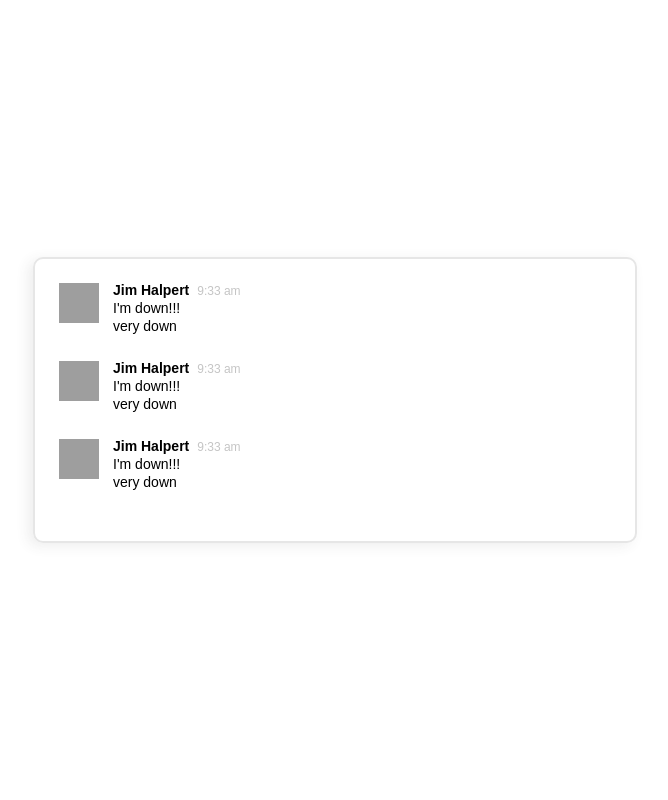
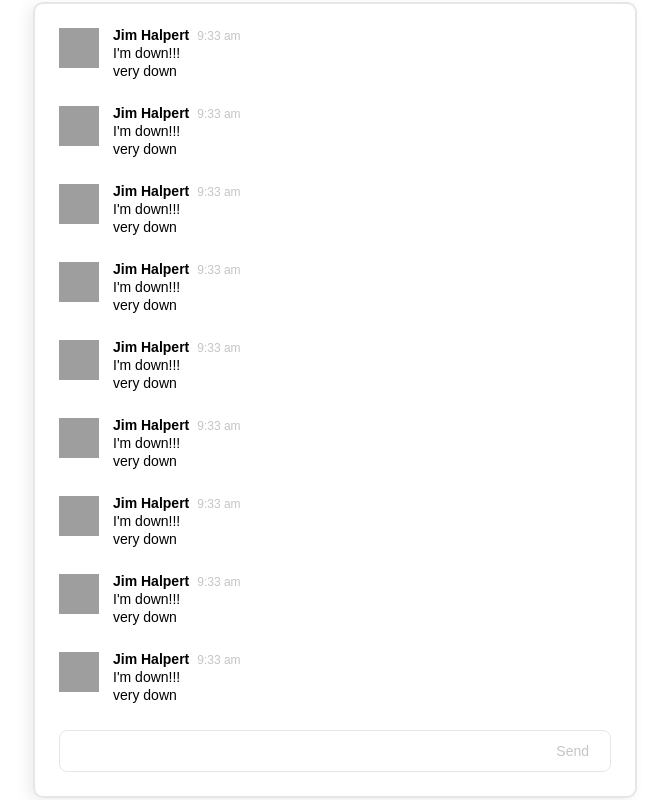
Before and after one commit to Angelfire/realtime-chat, a React app: page / in a window 1280 px wide. Shown: the whole page, without its empty margins (305-973 px from the left). Built offline with nearby package versions, Linux system fonts and the light colour scheme; grey boxes are pictures that could not be loaded.

Commit message:
input message

```diff
--- a/src/components/ChatRoom/ChatRoom.js
+++ b/src/components/ChatRoom/ChatRoom.js
@@ -1,5 +1,6 @@
 import React from 'react';
 import Box from '../shared/Box/Box';
+import InputMessage from '../InputMessage/InputMesage';
 import Message from '../Message/Message';
 
 import './chatroom.css';
@@ -11,6 +12,13 @@ const ChatRoom = () => {
         <Message />
         <Message />
         <Message />
+        <Message />
+        <Message />
+        <Message />
+        <Message />
+        <Message />
+        <Message />
+        <InputMessage />
       </div>
     </Box>
   );
--- /dev/null
+++ b/src/components/InputMessage/InputMesage.js
@@ -0,0 +1,16 @@
+import React from 'react';
+
+import './inputmessage.css';
+
+const InputMessage = () => {
+  return (
+    <div className="im-container">
+      <div className="elements">
+        <input className="elements__input" type="text" />
+        <button className="elements__btn">Send</button>
+      </div>
+    </div>
+  );
+};
+
+export default InputMessage;
--- /dev/null
+++ b/src/components/InputMessage/inputmessage.css
@@ -0,0 +1,26 @@
+.im-container {
+  border: 1px solid #e6e6e6;
+  border-radius: 8px;
+  height: 40px;
+}
+
+.elements {
+  display: flex;
+  justify-content: space-between;
+  padding: 11px 15px;
+}
+
+.elements__input {
+  border: none;
+  color: #c5c5c5;
+  font-size: 14px;
+  flex-grow: 1;
+  outline: none;
+}
+
+.elements__btn {
+  background-color: white;
+  border: none;
+  color: #c5c5c5;
+  font-size: 14px;
+}
```
Also changed, not shown: 1 other file (tests, documents, lock files or other folders).
